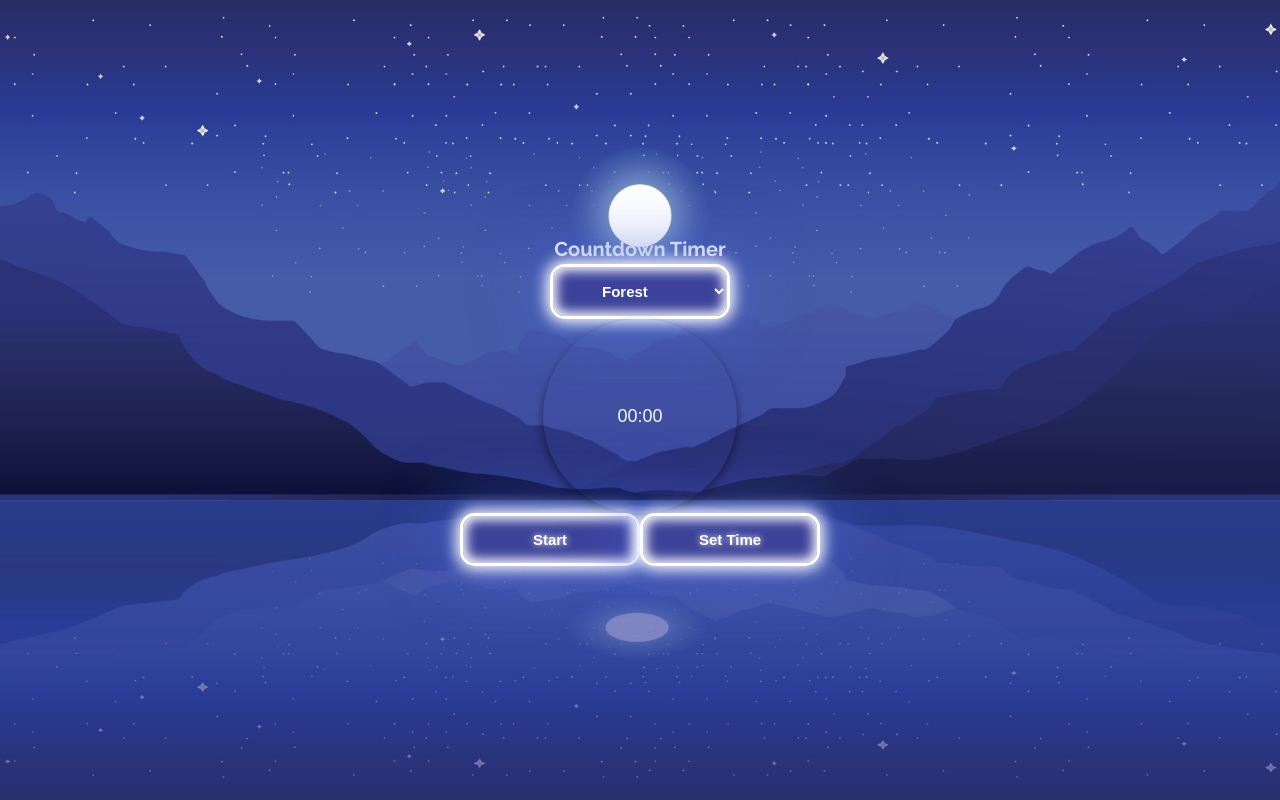
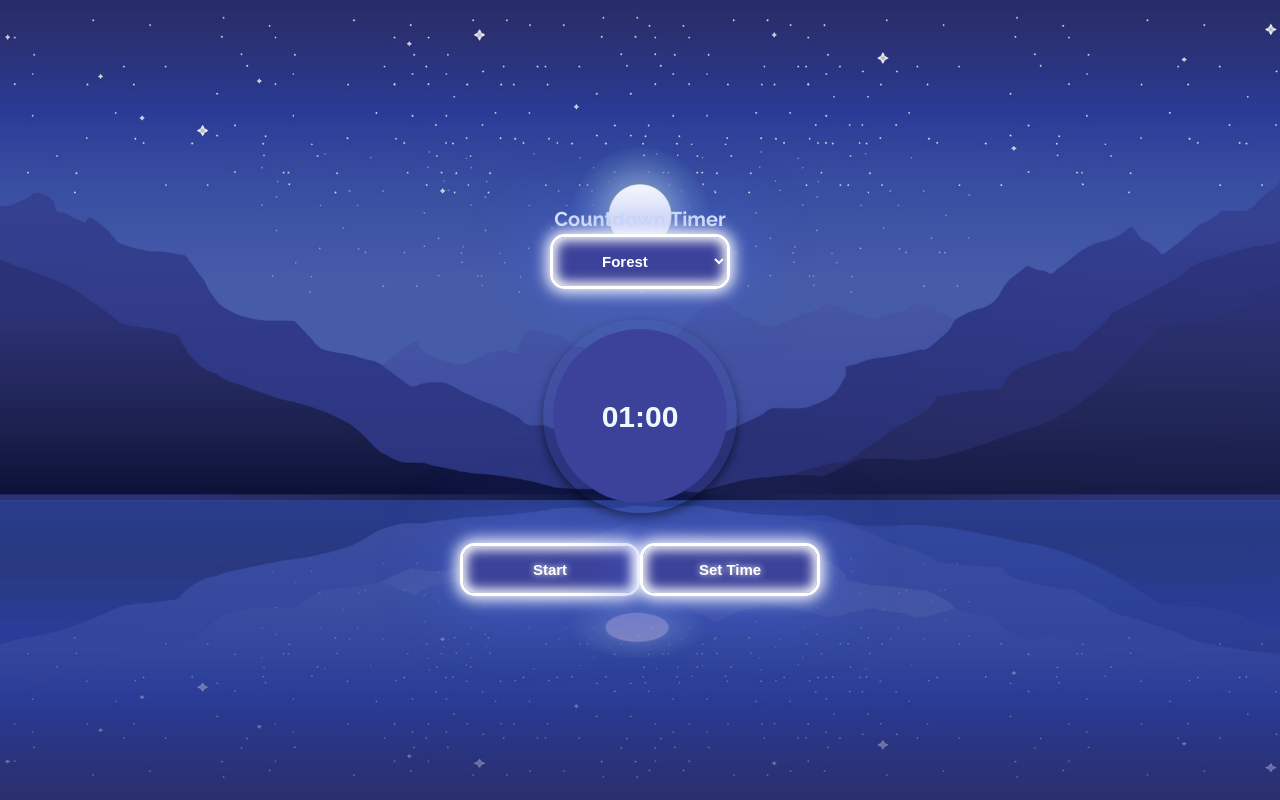
Before and after one commit to TonyLig/React-Mindful, a Next.js app: page /meditate in a window 1280 px wide. Built offline with nearby package versions, Linux system fonts and the light colour scheme.

Commit message:
completed logic

```diff
--- a/app/meditate/page.jsx
+++ b/app/meditate/page.jsx
@@ -63,9 +63,14 @@ export default function CountdownTimer() {
   return (
     <main className={styles.container}>
       <h1>Countdown Timer</h1>
-      <ControlledSelect {...{ options, selectedAudio, handleAudioChange }} />
 
-      <AudioPlayer {...{ isActive, selectedAudio }} />
+      <ControlledSelect
+        options={options}
+        value={selectedAudio}
+        onChange={handleAudioChange}
+      />
+
+      <AudioPlayer isActive={isActive} selectedAudio={selectedAudio} />
 
       <CircleProgressMeditate
         {...{
@@ -74,6 +79,7 @@ export default function CountdownTimer() {
           countDownStarted,
           countDownTime,
           animationDuration,
+          timeInput,
         }}
       />
 
--- a/components/AudioPlayer/Audioplayer.jsx
+++ b/components/AudioPlayer/Audioplayer.jsx
@@ -6,8 +6,6 @@ export default function AudioPlayer({ isActive, selectedAudio }) {
     const audio = audioRef.current;
     if (isActive) {
       audio.play();
-      console.log("sto funzionando stronzo");
-      console.log(selectedAudio);
     } else {
       audio.pause();
       audio.currentTime = 0;
--- a/components/CircleProgressMeditate/CircleProgressMeditate.jsx
+++ b/components/CircleProgressMeditate/CircleProgressMeditate.jsx
@@ -8,13 +8,14 @@ function CircleProgressMeditate({
   countDownStarted,
   countDownTime,
   animationDuration,
+  timeInput,
 }) {
   const [seconds, minutes] = useCountDown({
     timeInMilliseconds,
     countDownStarted,
     countDownTime,
   });
-
+  const showTotalTime = timeInput < 10 ? "0" + timeInput : timeInput;
   const coMin = minutes < 10 ? "0" + minutes : minutes;
   const coSec = seconds < 10 ? "0" + seconds : seconds;
 
@@ -26,17 +27,17 @@ function CircleProgressMeditate({
   }, [minutes, seconds]);
 
   return (
-    <div className={styles.pgContainer}>
-      <div className={styles.pgWidget}>
-        <div className={styles.pgWidgetInner} />
-        <div className={styles.pgWidgetNumber}>
-          {coMin}:{coSec}
+    <div className={styles["prg-container"]}>
+      <div className={styles["prg-widget"]}>
+        <div className={styles["prg-widget-Inner"]} />
+        <div className={styles["prg-widget-number"]}>
+          {!countDownStarted ? `${showTotalTime}:00` : `${coMin}:${coSec}`}
         </div>
 
-        <div className={styles.circle}>
-          <div className={styles.pgWidgetBarL}>
+        <div className={styles["prg-main-circle"]}>
+          <div className={styles["prg-widget-bar-left"]}>
             <div
-              className={styles.pgWidgetProgressLeft}
+              className={styles["prg-widget-progress-left"]}
               style={{
                 animation:
                   timeInMilliseconds > 0
@@ -45,9 +46,9 @@ function CircleProgressMeditate({
               }}
             />
           </div>
-          <div className={styles.pgWidgetBarR}>
+          <div className={styles["prg-widget-bar-right"]}>
             <div
-              className={styles.pgWidgetProgressRight}
+              className={styles["prg-widget-progress-right"]}
               style={{
                 animation:
                   timeInMilliseconds > 0
--- a/components/CircleProgressMeditate/CircleProgressMeditate.module.css
+++ b/components/CircleProgressMeditate/CircleProgressMeditate.module.css
@@ -1,10 +1,11 @@
-.pgContainer {
+.prg-container {
   display: flex;
   justify-content: center;
   align-items: center;
+  margin: 3rem;
 }
 
-.pgWidget {
+.prg-widget {
   height: 19.4rem;
   width: 19.4rem;
   border-radius: 50%;
@@ -12,7 +13,7 @@
   box-shadow: 0rem 0.5rem 1rem 0rem rgba(0, 0, 0, 0.5);
 }
 
-.pgWidgetInner {
+.prg-widget-Inner {
   position: absolute;
   width: 17.4rem;
   height: 17.4rem;
@@ -20,28 +21,30 @@
   left: 50%;
   transform: translate(-50%, -50%);
   border-radius: 100%;
-  background-color: var(--default-color);
+  background-color: hsl(236, 44%, 42%);
   z-index: 6;
 }
 
-.pgWidgetNumber {
+.prg-widget-number {
   position: absolute;
   top: 50%;
   left: 50%;
   transform: translate(-50%, -50%);
   z-index: 10;
-  font-size: 1.8rem;
-  font-weight: 500;
-  color: var(--white);
+  font-size: 3rem;
+  font-weight: 700;
+  color: aliceblue;
   font-family: "Rubik", sans-serif;
 }
 
-.circle {
+.prg-main-circle {
   position: relative;
+  width: 100%;
+  height: 100%;
 }
 
-.pgWidgetBarL,
-.pgWidgetBarR {
+.prg-widget-bar-left,
+.prg-widget-bar-right {
   position: absolute;
   width: 100%;
   height: 100%;
@@ -50,12 +53,16 @@
   z-index: 1;
 }
 
-.pgWidgetProgressLeft,
-.pgWidgetProgressRight {
+.prg-widget-bar-right {
+  transform: rotate(180deg);
+}
+
+.prg-widget-progress-left,
+.prg-widget-progress-right {
   position: absolute;
   height: 100%;
   width: 100%;
-  background: #fff;
+  background: rgba(255, 255, 255, 1);
   border-radius: 100%;
   clip: rect(0rem, 9.7rem, 19.4rem, 0rem);
 }
```
